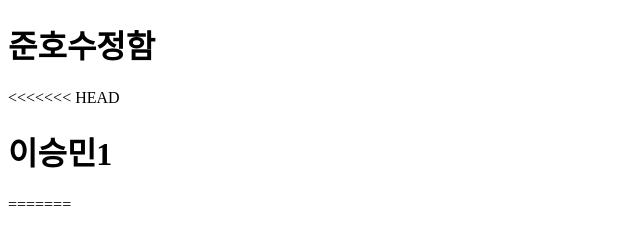
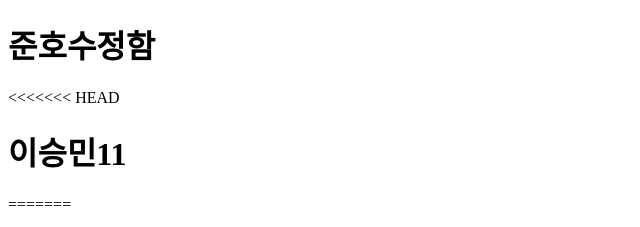
Before and after one commit to sj98h/ipv4test, a plain HTML site: page index.html in a window 1280 px wide. Shown: the top 227 px of the page, 0-640 px from the left. Drawn offline with Linux system fonts and the light colour scheme.

Commit message:
Update index.html

```diff
--- a/index.html
+++ b/index.html
@@ -8,7 +8,7 @@
   <body>
     <h1>준호수정함</h1>
 <<<<<<< HEAD
-    <h1>이승민1</h1>
+    <h1>이승민11</h1>
 =======
     <p>Ehtnwjd</p>
     <h5>태현 왔다감</h5>
```
